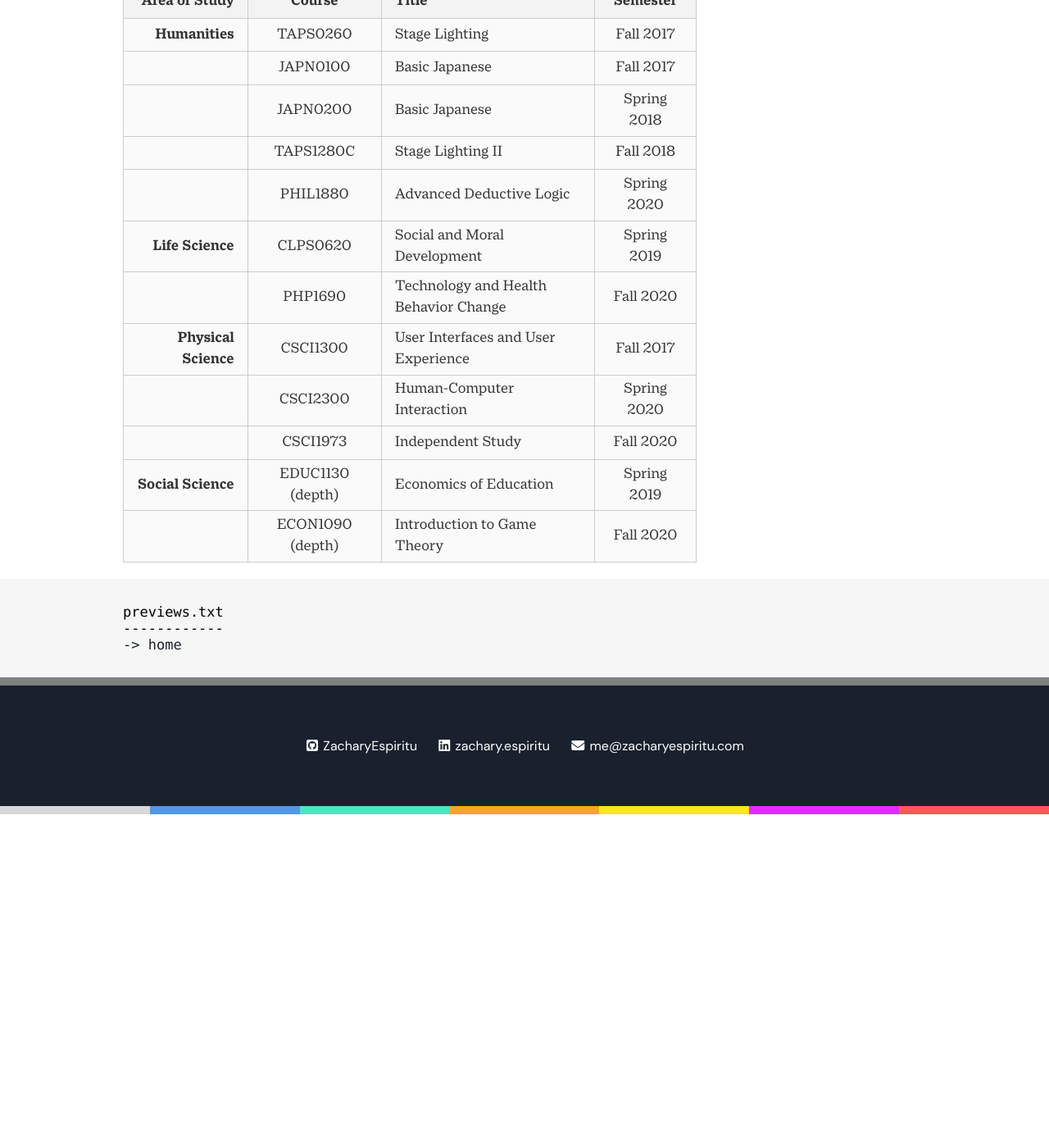
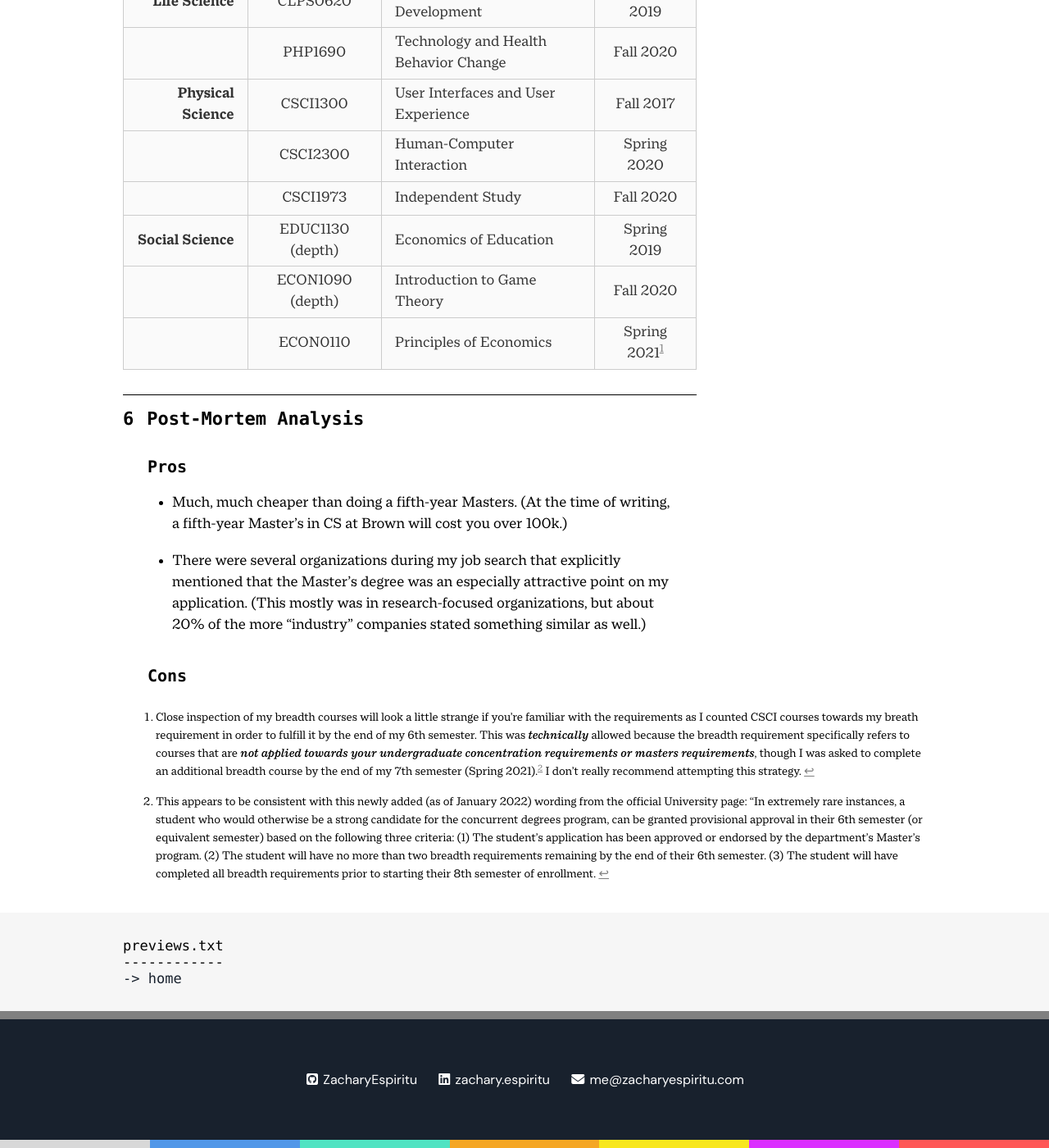
Before and after one commit to ZacharyEspiritu/zacharyespiritu.github.io, a Jekyll site: the page built from _notes/2020-12-14-brown-courses.md, in a window 1280 px wide and 1400 px high, scrolled down 5825 px. Shown: the whole window at 82% size. Built offline with Jekyll 4.4.1, drawn with Linux system fonts in a browser that asks for light colours; nearby versions of some CDN libraries; some web fonts are replaced; before the commit the page ends 6818 px from its top, so only the background shows below that; some of the changed text lies outside the part shown.

Commit message:
Update news

```diff
--- a/_notes/2020-12-14-brown-courses.md
+++ b/_notes/2020-12-14-brown-courses.md
@@ -40,13 +37,11 @@ In general, my statement hit the following topics in about 1000 words:
 
 3. Why I was ready for the program.
 
-I found that the best way to communicate my SOP's "story" was to dedicate 40% of my SOP to #1, 20% to #2, and 40% to #3. Make sure your course selections for the following year (as denoted in your application's course plan) support your story; in particular, make sure your plan for the "advanced" component of the Master's requirements (i.e. the Research track or the Coursework track) _really_ connects to your story.
+I found that the best way to communicate my SOP's "story" was to dedicate 40% of my SOP to #1, 20% to #2, and 40% to #3, though do what works best for you. Like any SOP, make sure your plan (research, courses, etc.) for the "advanced" component of the Master's requirements (i.e. the Research track or the Coursework track) connects to the story you're trying to convey.
 
 # Courses
 
 Below are all of the courses that went towards my Concurrent Degree application. I had a somewhat unusual course plan during my first three years, and my unexpected leave of absence in Fall 2019 complicated my degree completion a bit further—I almost gave up on candidacy after I returned from leave—but then I stretched the requirements to their limits to get accepted into the program in my sixth semester.
-
-(Specifically, I counted a CSCI course towards my breath requirement in order to fulfill it by my 6th semester. This was allowed because _technically_ the breadth requirement refers to courses that are _not applied towards your undergraduate concentration requirements or masters requirements_, though YMMV.)
 
 |        Semester |    Course     | Title |
 |----------------:|:-------------:|:------|
@@ -143,3 +138,20 @@ Below is how I used these courses to fulfill the [2020 ScB requirements](https:/
 |       |   CSCI1973    | Independent Study | Fall 2020 |
 |   **Social Science**  |   EDUC1130 (depth)    | Economics of Education | Spring 2019 |
 |                  |   ECON1090 (depth)   | Introduction to Game Theory | Fall 2020 |
+|                  |   ECON0110   | Principles of Economics | Spring 2021[^1] |
+
+# Post-Mortem Analysis
+
+## Pros
+
+* Much, much cheaper than doing a fifth-year Masters. (At the time of writing, a fifth-year Master's in CS at Brown will cost you over 100k.)
+
+* There were several organizations during my job search that explicitly mentioned that the Master's degree was an especially attractive point on my application. (This mostly was in research-focused organizations, but about 20% of the more "industry" companies stated something similar as well.)
+
+## Cons
+
+
+
+[^1]: Close inspection of my breadth courses will look a little strange if you're familiar with the requirements as I counted CSCI courses towards my breath requirement in order to fulfill it by the end of my 6th semester. This was _technically_ allowed because the breadth requirement specifically refers to courses that are _not applied towards your undergraduate concentration requirements or masters requirements_, though I was asked to complete an additional breadth course by the end of my 7th semester (Spring 2021).[^2] I don't really recommend attempting this strategy.
+
+[^2]: This appears to be consistent with this newly added (as of January 2022) wording from the official University page: "In extremely rare instances, a student who would otherwise be a strong candidate for the concurrent degrees program, can be granted provisional approval in their 6th semester (or equivalent semester) based on the following three criteria: (1) The student’s application has been approved or endorsed by the department’s Master’s program. (2) The student will have no more than two breadth requirements remaining by the end of their 6th semester. (3) The student will have completed all breadth requirements prior to starting their 8th semester of enrollment.
--- a/_sass/styles.scss
+++ b/_sass/styles.scss
@@ -420,6 +420,12 @@ figure {
     border-left-width: 5px;
     padding: 18px 0 1px 13px;
   }
+}
+
+.footnotes {
+  font-size: 15px;
+  line-height: 22px;
+  margin-top: 28px;
 }
 
 @function rgba-hex($hex-color, $alpha) {
```
Also changed, not shown: other parts of _notes/2020-12-14-brown-courses.md (+1 -4 lines), index.html (+8 -0 lines).
